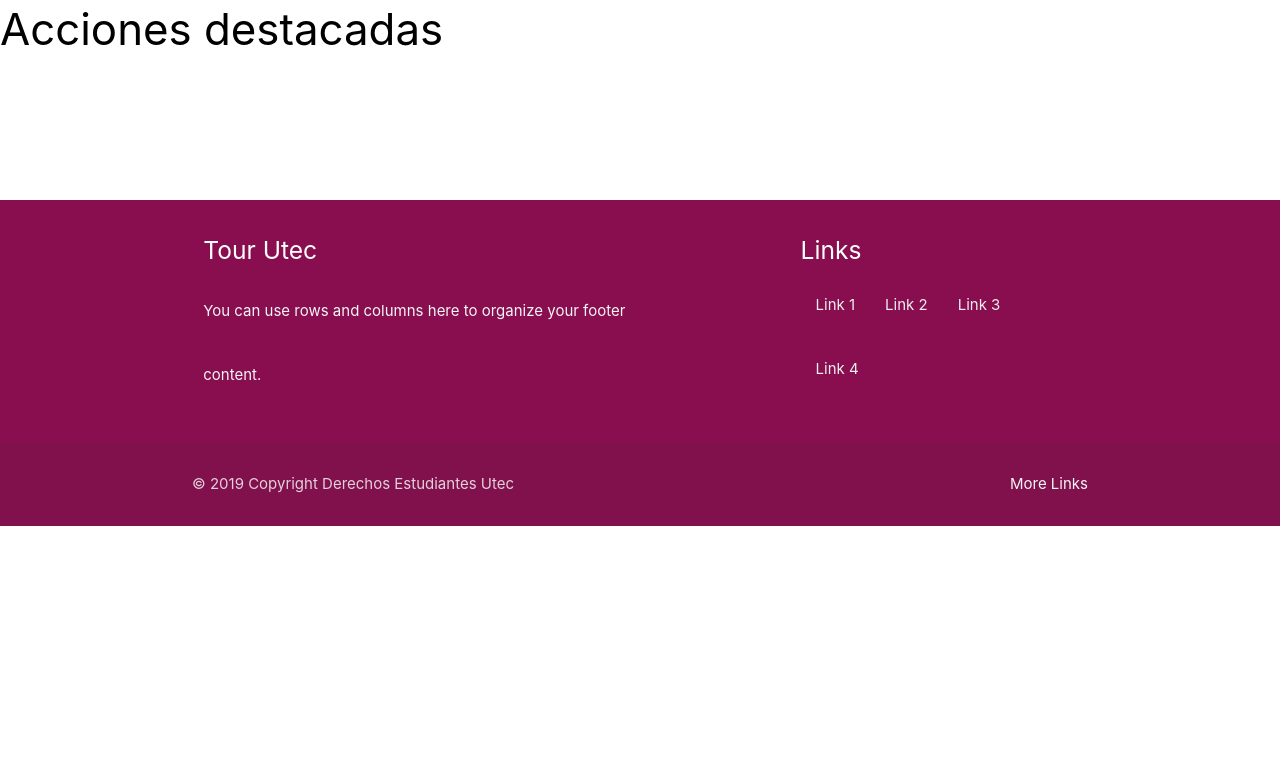
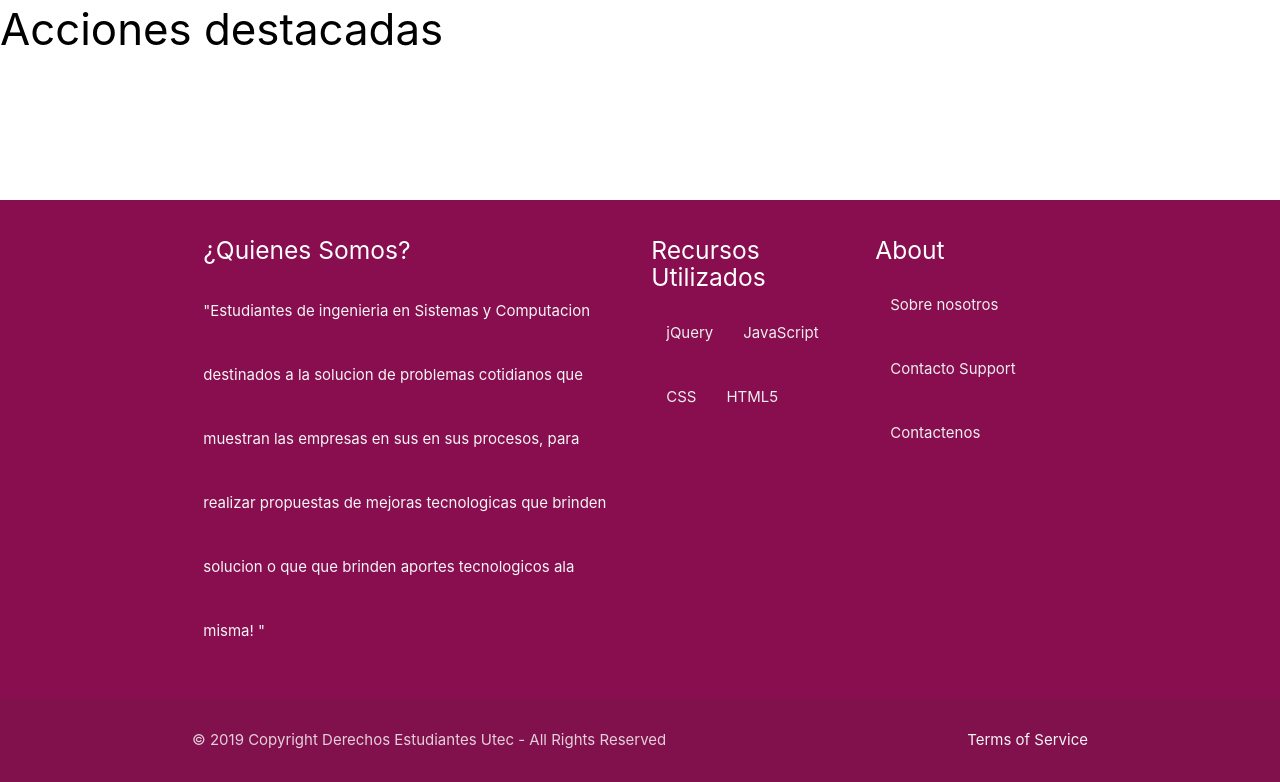
Before and after one commit to OmarAlbafica/UBICATEUTEC, a PHP site: page /UBICATEUTEC/ in a window 1280 px wide. Shown: the part 1548-2330 px from the top of the page. Before the commit the page ends 2074 px from the top, so only its background shows below. Run offline with PHP 8.4, Linux system fonts and the light colour scheme; some libraries are stand-ins or nearby versions.

Commit message:
cambios de seguridad
sassasasasa

```diff
--- a/ADMIN/indexa.php
+++ b/ADMIN/indexa.php
@@ -17,7 +17,9 @@
     </head>
 
 
-    <?php include("seguridad.php");
+    <?php
+
+          include("seguridad.php");
           include("seguridadadmin.php");
        ?>
 
--- a/ADMIN/seguridadadmin.php
+++ b/ADMIN/seguridadadmin.php
@@ -2,6 +2,8 @@
 //Reanudamos la sesión
 @session_start();
 //Validamos si existe realmente una sesión activa o no
+
+
 if($_SESSION["tipo"] != "ADMIN")
 {
   //Si no hay sesión activa, lo direccionamos al index.php (inicio de sesión)
@@ -10,5 +12,4 @@ if($_SESSION["tipo"] != "ADMIN")
 }
 
 
-
 ?>
--- a/footer.php
+++ b/footer.php
@@ -1,25 +1,70 @@
- <footer class="page-footer pink darken-4">
+<footer class="page-footer pink darken-4" >
  <div class="container">
+
     <div class="row">
-              <div class="col l6 s12">
-                <h5 class="white-text">Tour Utec</h5>
-                <p class="grey-text text-lighten-4">You can use rows and columns here to organize your footer content.</p>
+
+      <div class="col s4 m4 l6">
+
+        <h5 class="white-text">¿Quienes Somos?</h5>
+
+        <p class="grey-text text-lighten-4">"Estudiantes de ingenieria en Sistemas y Computacion destinados a la solucion de problemas cotidianos que muestran las empresas en sus en sus procesos, para realizar propuestas de mejoras tecnologicas que brinden solucion o que que brinden aportes tecnologicos ala misma! "</p>
+
+
+
       </div>
-              <div class="col l4 offset-l2 s12">
-                <h5 class="white-text">Links</h5>
+
+      <div class="col s4 m4 l3">
+
+        <h5 class="white-text">Recursos Utilizados</h5>
+
         <ul>
-                  <li><a class="grey-text text-lighten-3" href="#!">Link 1</a></li>
-                  <li><a class="grey-text text-lighten-3" href="#!">Link 2</a></li>
-                  <li><a class="grey-text text-lighten-3" href="#!">Link 3</a></li>
-                  <li><a class="grey-text text-lighten-3" href="#!">Link 4</a></li>
+
+          <li><a class="grey-text text-lighten-3" href="#!">jQuery</a></li>
+
+          <li><a class="grey-text text-lighten-3" href="#!">JavaScript</a></li>
+
+          <li><a class="grey-text text-lighten-3" href="#!">CSS</a></li>
+
+          <li><a class="grey-text text-lighten-3" href="#!">HTML5</a></li>
+
         </ul>
+
+
+
       </div>
+
+      <div class="col s4 m4 l3">
+
+        <h5 class="white-text">About </h5>
+
+        <ul>
+
+          <li><a class="grey-text text-lighten-3" href="#!">Sobre nosotros</a></li>
+
+          <li><a class="grey-text text-lighten-3" href="#!">Contacto Support</a></li>
+
+          <li><a class="grey-text text-lighten-3" href="#!">Contactenos</a></li>
+
+        </ul>
+
+
+
       </div>
+
     </div>
+
+  </div>
+
   <div class="footer-copyright">
+
     <div class="container">
-            © 2019 Copyright Derechos Estudiantes Utec
-            <a class="grey-text text-lighten-4 right" href="#!">More Links</a>
+
+    © 2019 Copyright Derechos Estudiantes Utec - All Rights Reserved
+
+    <a class="grey-text text-lighten-4 right" href="#!">Terms of Service</a>
+
     </div>
+
   </div>
+
 </footer>
--- a/index.php
+++ b/index.php
@@ -16,7 +16,9 @@
 
     </head>
 
-
+<?php
+session_start();
+session_destroy();  ?>
 
 
 
--- a/login.php
+++ b/login.php
@@ -33,6 +33,10 @@
 
 
 </style>
+
+<?php
+session_start();
+session_destroy();  ?>
  <body>
 
 <div class="row login">
```
Also changed, not shown: ADMIN/footer.php (+56 -12 lines). Lines whose indentation alone changed are shown as unchanged.
